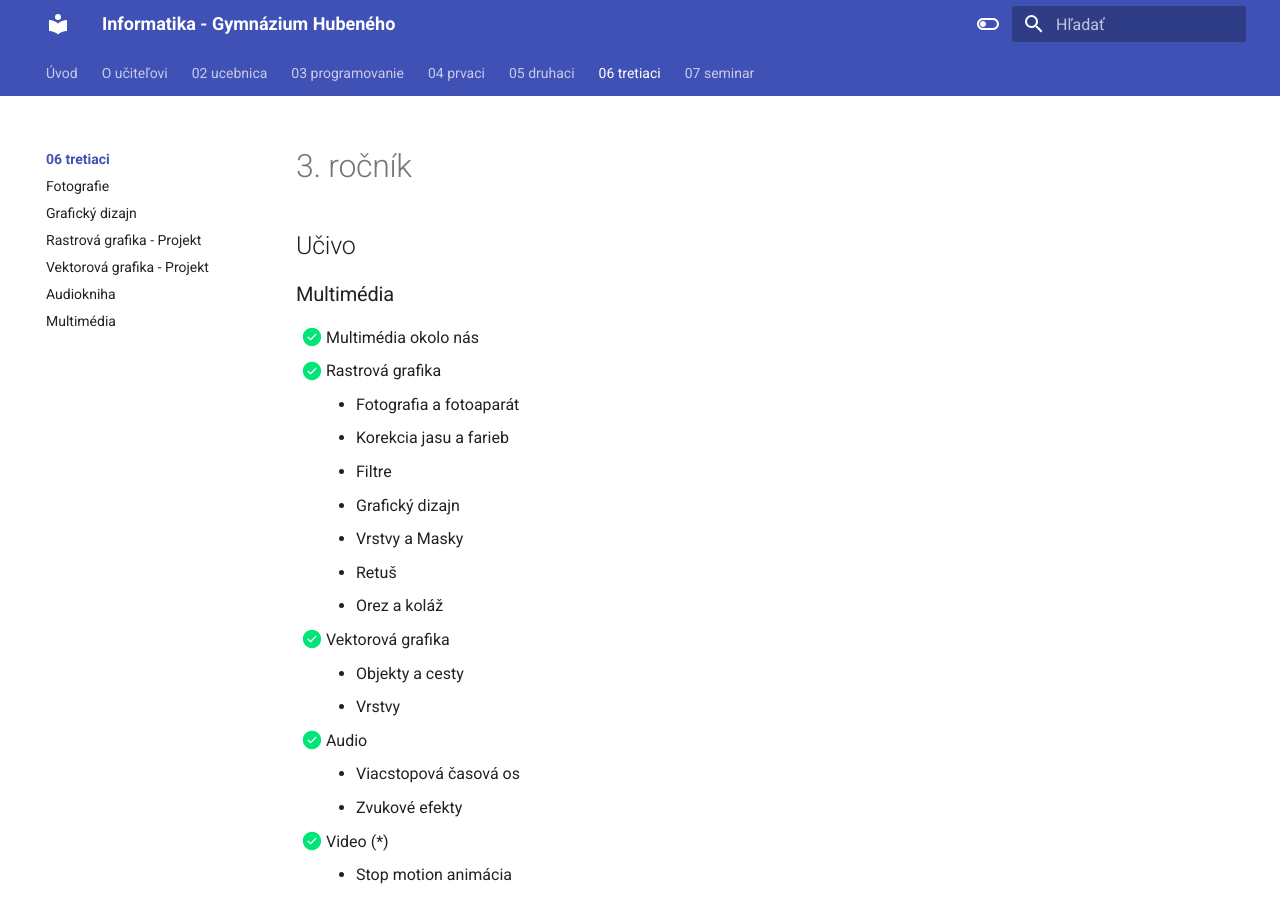
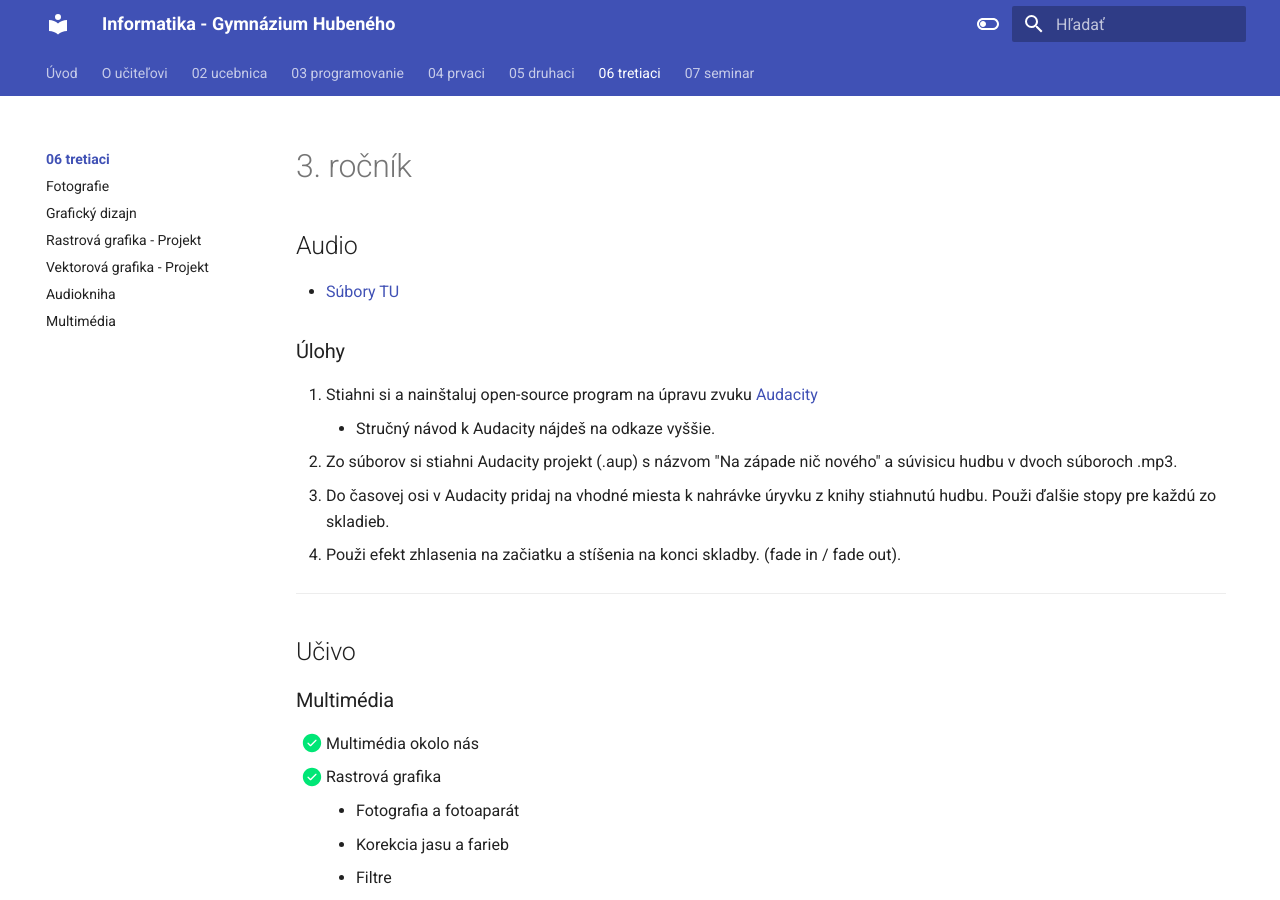
Before and after one commit to hubenka/hubenka.github.io, an MkDocs documentation site: the page built from docs/06_tretiaci/README.md, in a window 1280 px wide and 900 px high. Built offline with MkDocs 1.6.1 and Material for MkDocs 9.7.7, drawn with Linux system fonts in a browser that asks for light colours.

Commit message:
Tasks for 1R,2R,3R in Jan2026

```diff
--- a/docs/06_tretiaci/README.md
+++ b/docs/06_tretiaci/README.md
@@ -1,6 +1,20 @@
 ---
 title: 3. ročník
 slug: 3-rocnik
+---
+
+## Audio
+
+- [Súbory TU](https://drive.google.com/drive/folders/1kWf3uGmJsd-5su9iUoXNi3MZlI2RqHJ3?usp=drive_link)
+
+### Úlohy
+
+1. Stiahni si a nainštaluj open-source program na úpravu zvuku [Audacity](https://www.audacityteam.org/)
+    - Stručný návod k Audacity nájdeš na odkaze vyššie.
+2. Zo súborov si stiahni Audacity projekt (.aup) s názvom "Na západe nič nového" a súvisicu hudbu v dvoch súboroch .mp3.
+3. Do časovej osi v Audacity pridaj na vhodné miesta k nahrávke úryvku z knihy stiahnutú hudbu. Použi ďalšie stopy pre každú zo skladieb.
+4. Použi efekt zhlasenia na začiatku a stíšenia na konci skladby. (fade in / fade out).
+
 ---
 
 ## Učivo
```
Also changed, not shown: docs/04_prvaci/01_digitalizacia.md (+31 -0 lines), docs/04_prvaci/README.md (+2 -31 lines), docs/05_druhaci/README.md (+18 -0 lines), docs/05_druhaci/assets/izba-podorys.png (added).
